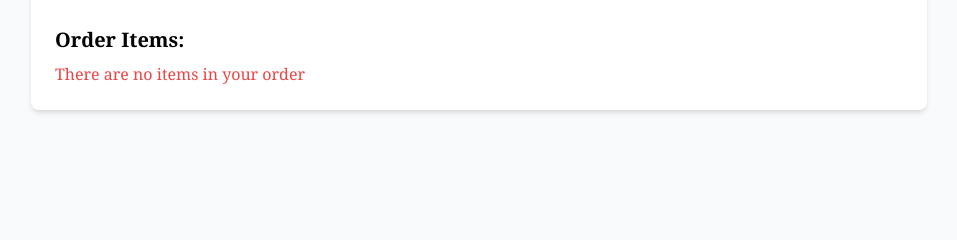
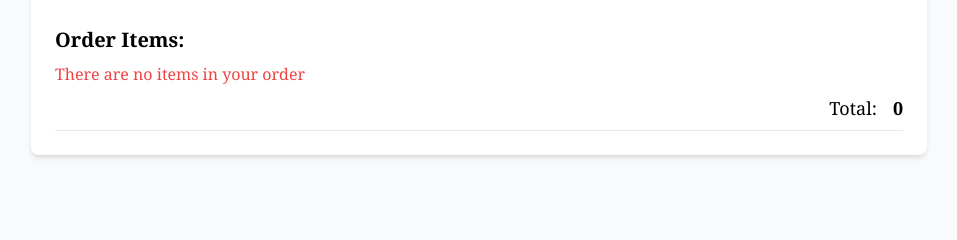
Before and after one commit to jeyg20/coffe_shop, a Django app: page /orders/my-order in a window 1280 px wide. Shown: the part 214-454 px from the top of the page, without its empty margins (161-1118 px from the left). Run offline with Django 5.2, Linux system fonts and the light colour scheme; the visitor is signed in with stand-in values (Sample User, id 1); data that the repository does not hold is empty; some libraries are stand-ins or nearby versions.

Commit message:
Add total order price

```diff
--- a/orders/models.py
+++ b/orders/models.py
@@ -13,6 +13,11 @@ class Order(models.Model):
     def __str__(self) -> str:
         return f"Order {self.id} by {self.user}"
 
+    def get_total(self):
+        return sum(
+            item.product.price * item.quantity for item in self.orderproduct_set.all()
+        )
+
 
 class OrderProduct(models.Model):
     order = models.ForeignKey(Order, on_delete=models.CASCADE)
--- a/orders/templates/orders/my_order.html
+++ b/orders/templates/orders/my_order.html
@@ -20,6 +20,10 @@
             {% empty %}
                 <div class="text-red-500">There are no items in your order</div>
             {% endfor %}
+            <div class="flex justify-end items-center py-2 border-b gap-4">
+                <p class="text-lg">Total:</p>
+                <p class="text-lg font-semibold">{{ total }}</p>
+            </div>
         </div>
     </div>
 {% endblock content %}
--- a/orders/views.py
+++ b/orders/views.py
@@ -1,9 +1,11 @@
+from typing import Type
+
 from django.contrib.auth.mixins import LoginRequiredMixin
 from django.urls import reverse_lazy
 from django.views.generic import CreateView, DetailView
 
 from .forms import OrderProductForm
-from .models import Order
+from .models import Order, OrderProduct
 
 
 class MyOrderView(LoginRequiredMixin, DetailView):
@@ -13,6 +15,12 @@ class MyOrderView(LoginRequiredMixin, DetailView):
 
     def get_object(self, queryset=None):
         return Order.objects.filter(is_active=True, user=self.request.user).first()
+
+    def get_context_data(self, **kwargs):
+        context = super().get_context_data(**kwargs)
+        order = self.get_object()
+        context["total"] = order.get_total() if order else 0
+        return context
 
 
 class CreateORderProtductView(LoginRequiredMixin, CreateView):
```
